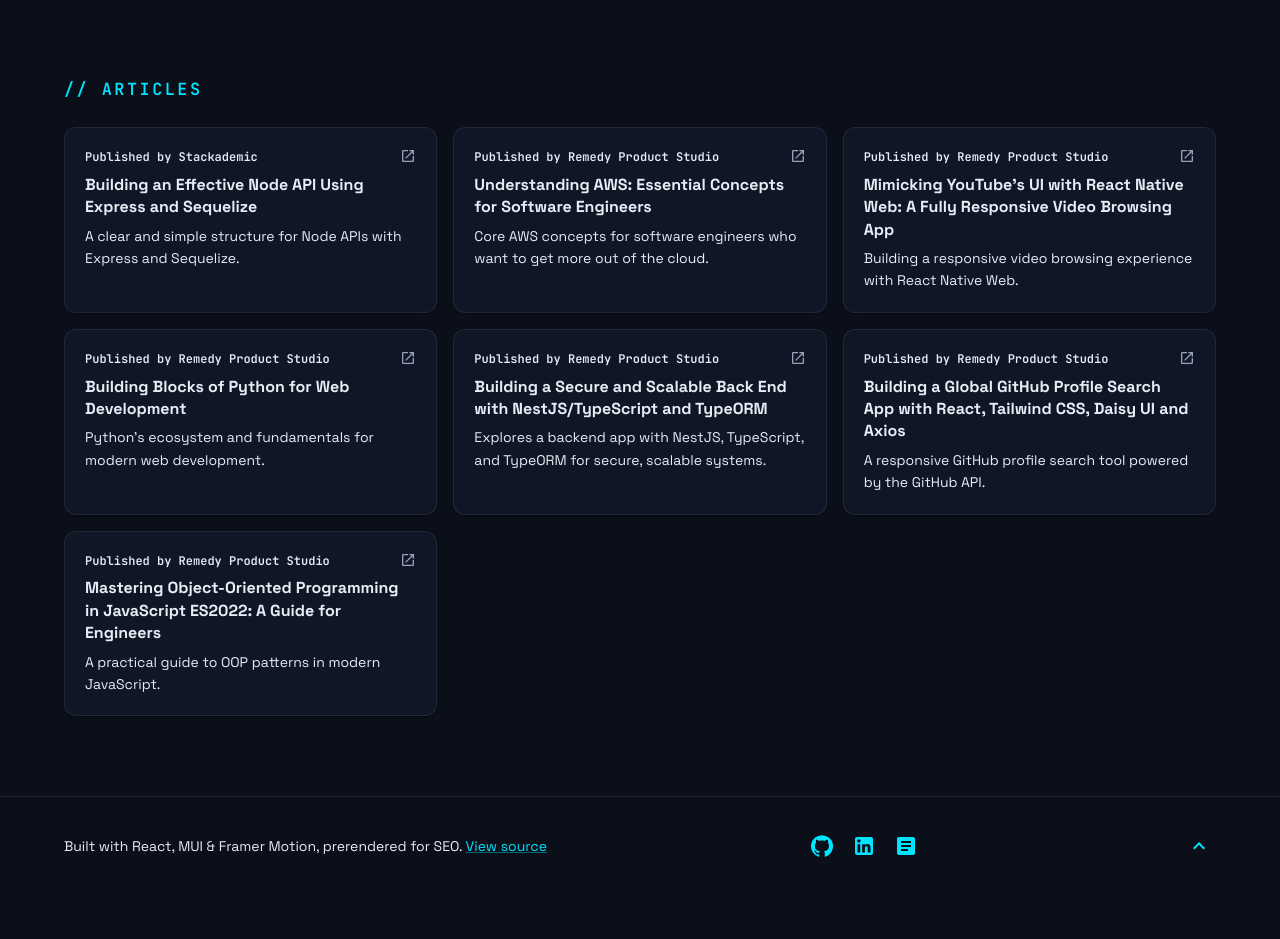
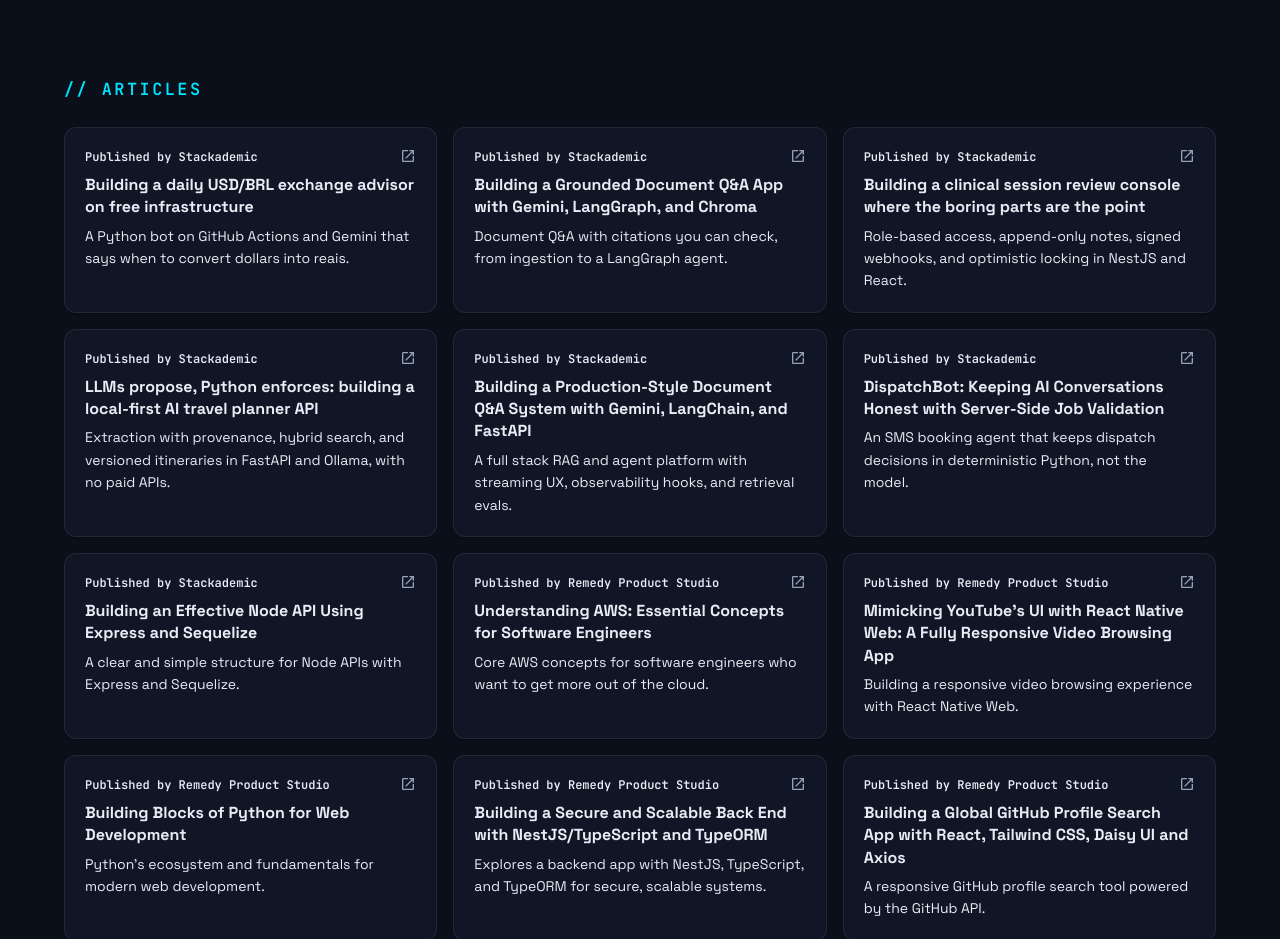
Before and after one commit to Eric-Souza/portfolio, a React (Vite) app: page / in a window 1280 px wide. Shown: the part 5360-6299 px from the top of the page. Before the commit the page ends 6255 px from the top, so only its background shows below. Built offline with nearby package versions, Linux system fonts and the light colour scheme.

Commit message:
Add the six 2026 Stackademic articles to the Articles section.

```diff
--- a/src/data/articles.ts
+++ b/src/data/articles.ts
@@ -2,6 +2,60 @@
 
 // Newest first. Dates are kept for ordering only; the cards don't show them.
 export const articles: Article[] = [
+  {
+    id: 'usd-brl-advisor',
+    title: 'Building a daily USD/BRL exchange advisor on free infrastructure',
+    publication: 'Stackademic',
+    date: 'Oct 2026',
+    url: 'https://blog.stackademic.com/building-a-daily-usd-brl-exchange-advisor-on-free-infrastructure-6f4753bae25c',
+    teaser:
+      'A Python bot on GitHub Actions and Gemini that says when to convert dollars into reais.',
+  },
+  {
+    id: 'grounded-doc-qa',
+    title: 'Building a Grounded Document Q&A App with Gemini, LangGraph, and Chroma',
+    publication: 'Stackademic',
+    date: 'Oct 2026',
+    url: 'https://blog.stackademic.com/building-a-grounded-document-q-a-app-with-gemini-langgraph-and-chroma-07a1b230b9d5',
+    teaser:
+      'Document Q&A with citations you can check, from ingestion to a LangGraph agent.',
+  },
+  {
+    id: 'clinical-review-console',
+    title: 'Building a clinical session review console where the boring parts are the point',
+    publication: 'Stackademic',
+    date: 'Oct 2026',
+    url: 'https://blog.stackademic.com/building-a-clinical-session-review-console-where-the-boring-parts-are-the-point-cd3df897e4ae',
+    teaser:
+      'Role-based access, append-only notes, signed webhooks, and optimistic locking in NestJS and React.',
+  },
+  {
+    id: 'travel-planner-api',
+    title: 'LLMs propose, Python enforces: building a local-first AI travel planner API',
+    publication: 'Stackademic',
+    date: 'Oct 2026',
+    url: 'https://blog.stackademic.com/llms-propose-python-enforces-building-a-local-first-ai-travel-planner-api-4a1b31aa4b99',
+    teaser:
+      'Extraction with provenance, hybrid search, and versioned itineraries in FastAPI and Ollama, with no paid APIs.',
+  },
+  {
+    id: 'production-doc-qa',
+    title: 'Building a Production-Style Document Q&A System with Gemini, LangChain, and FastAPI',
+    publication: 'Stackademic',
+    date: 'Aug 2026',
+    url: 'https://blog.stackademic.com/building-a-production-style-document-q-a-system-with-gemini-langchain-and-fastapi-97c73b47fd4b',
+    teaser:
+      'A full stack RAG and agent platform with streaming UX, observability hooks, and retrieval evals.',
+  },
+  {
+    id: 'dispatchbot',
+    title: 'DispatchBot: Keeping AI Conversations Honest with Server-Side Job Validation',
+    publication: 'Stackademic',
+    date: 'Jul 2026',
+    url: 'https://blog.stackademic.com/dispatchbot-keeping-ai-conversations-honest-with-server-side-job-validation-70283668f24f',
+    teaser:
+      'An SMS booking agent that keeps dispatch decisions in deterministic Python, not the model.',
+  },
   {
     id: 'express-sequelize',
     title: 'Building an Effective Node API Using Express and Sequelize',
```
